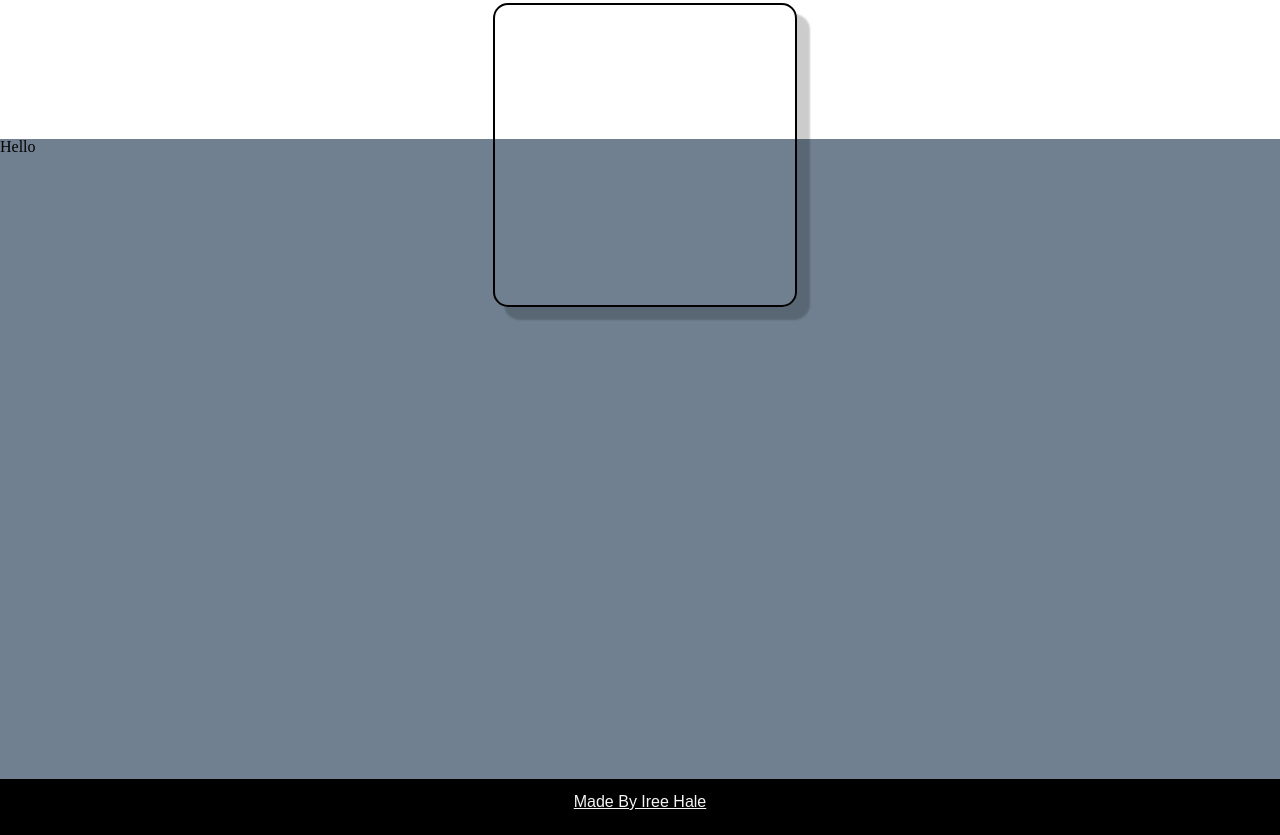
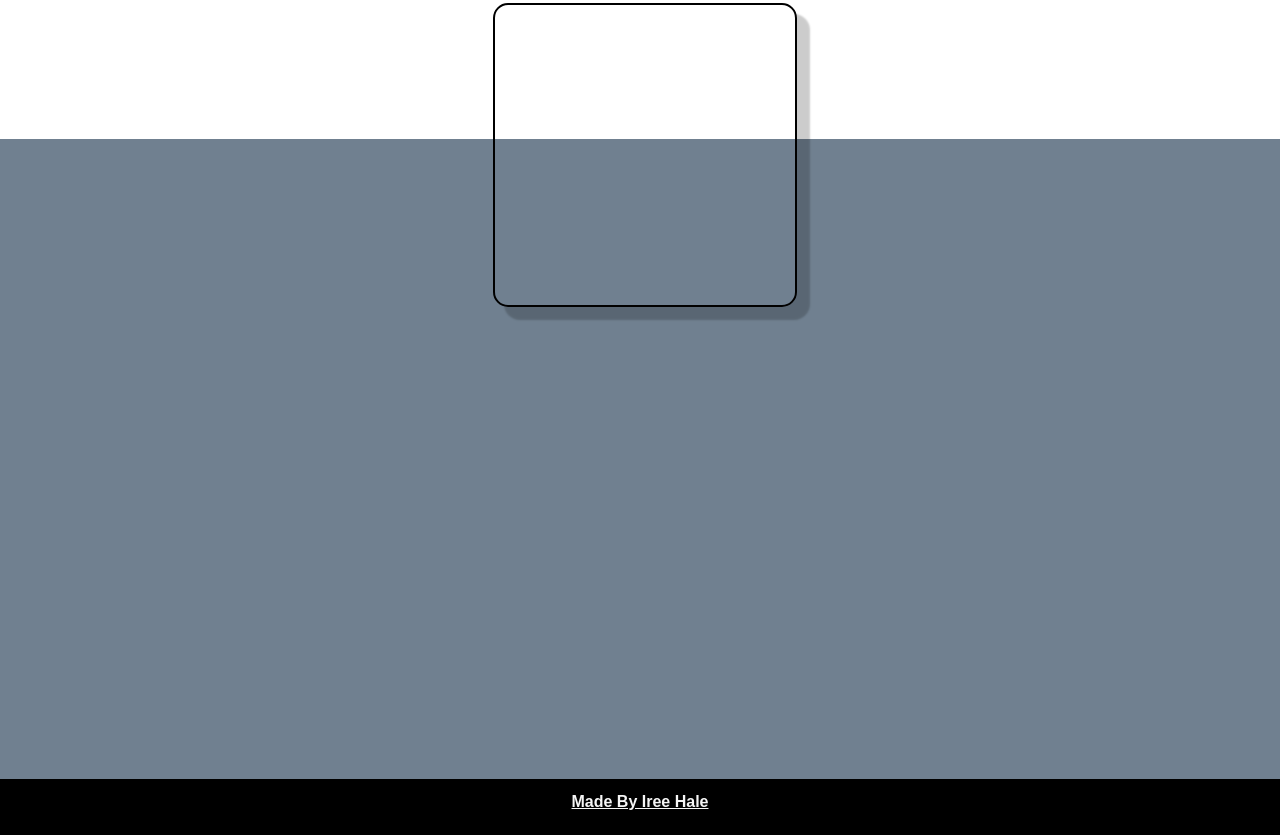
Before and after one commit to IreeHale/Portfolio, a plain HTML site: page index.html in a window 1280 px wide. Shown: the part 1962-2797 px from the top of the page. Drawn offline with Linux system fonts and the light colour scheme.

Commit message:
working on the contact form

```diff
--- a/index.html
+++ b/index.html
@@ -56,11 +56,11 @@
                     <div class="project"></div>
                     <div class="project"></div>
                 </div>
-                <div class="contact">
-                    <form>
-                        <label>Hello</label>
-                    </form>
+
+                <div id="container">
+
                 </div>
+
                 <footer>
                     <h5>Made By Iree Hale</h5>
                 </footer>
--- a/styles.css
+++ b/styles.css
@@ -113,14 +113,9 @@
     box-shadow: 12px 12px 2px 1px rgba(0, 0, 0, .2);
 }
 
-.contact{
+#container {
     height: 80vh;
     background-color: slategrey;
-}
-
-form{
-    height: 100px;
-    border: 1px black solid;
 }
 
 footer {
@@ -134,6 +129,7 @@
     font-family: sans-serif;
     padding-top: 15px;
     text-decoration: underline;
+    font-weight: bold;
 }
 
 @media (max-width: 480px) {
```
